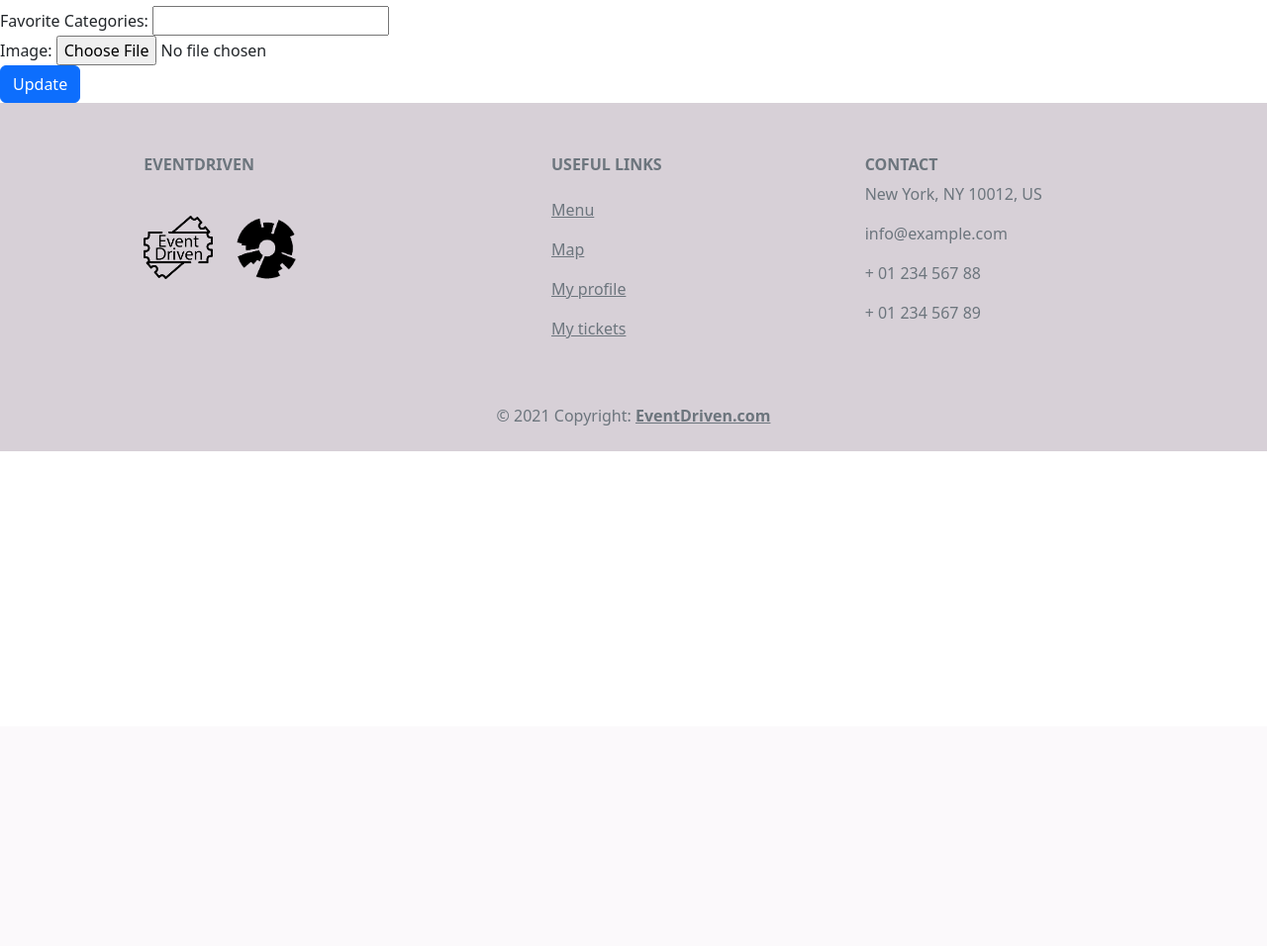
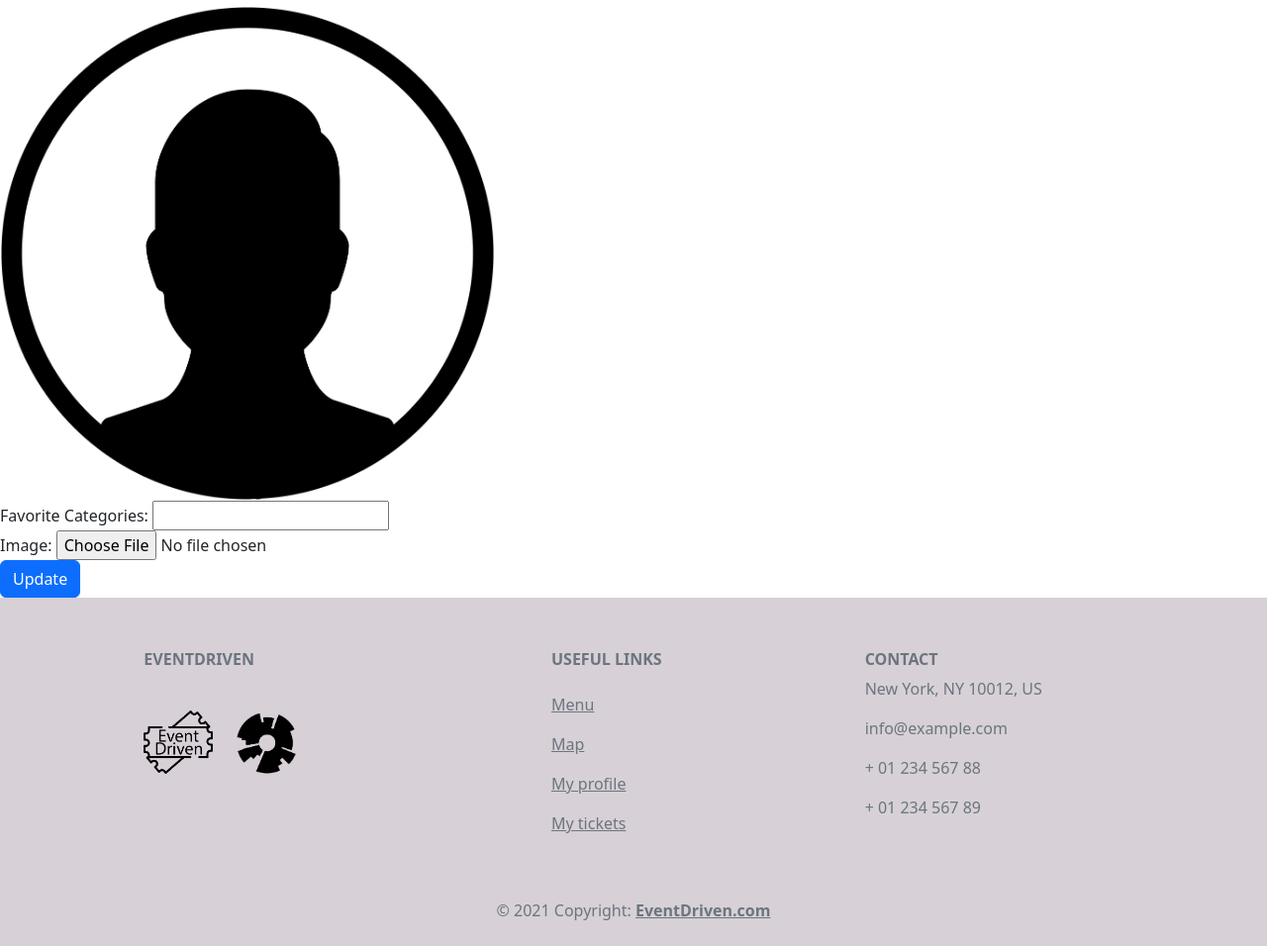
Before and after one commit to kjarrii/vln2, a Django app: page /user/profile in a window 1280 px wide. Shown: the part 66-1022 px from the top of the page at 99% size. Before the commit the page ends 522 px from the top, so only its background shows below. Run offline with Django 4.2, Linux system fonts and the light colour scheme; some libraries are stand-ins or nearby versions.

Commit message:
asdfasdf

```diff
--- a/event_driven/templates/user/profile.html
+++ b/event_driven/templates/user/profile.html
@@ -11,7 +11,7 @@
         {% if user.image %}
             <img src="{{ user.image.url }}" height="500" alt="User Profile Image" />
         {% else %}
-
+            <img src="../../static/images/empty_profile.png" height="500" alt="User Profile Image" />
         {% endif %}
 
         <div class="field">
```
Also changed, not shown: event_driven/static/profile_image/Screenshot_415.png (added).
